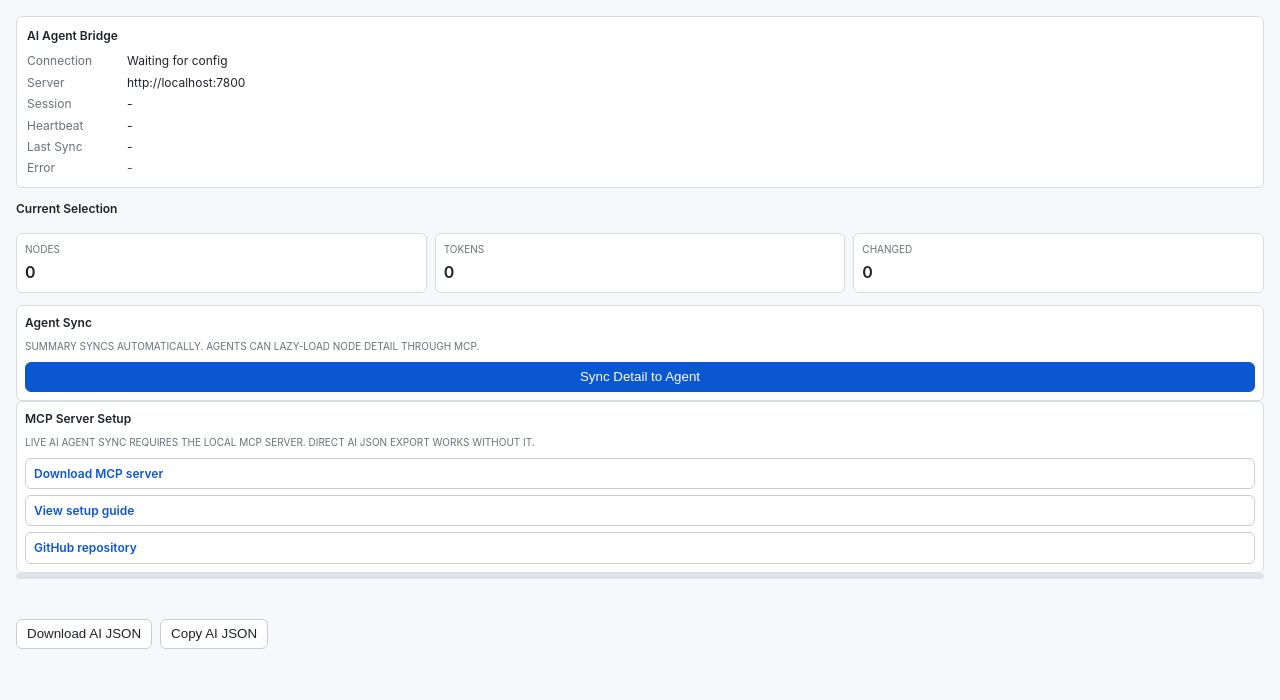
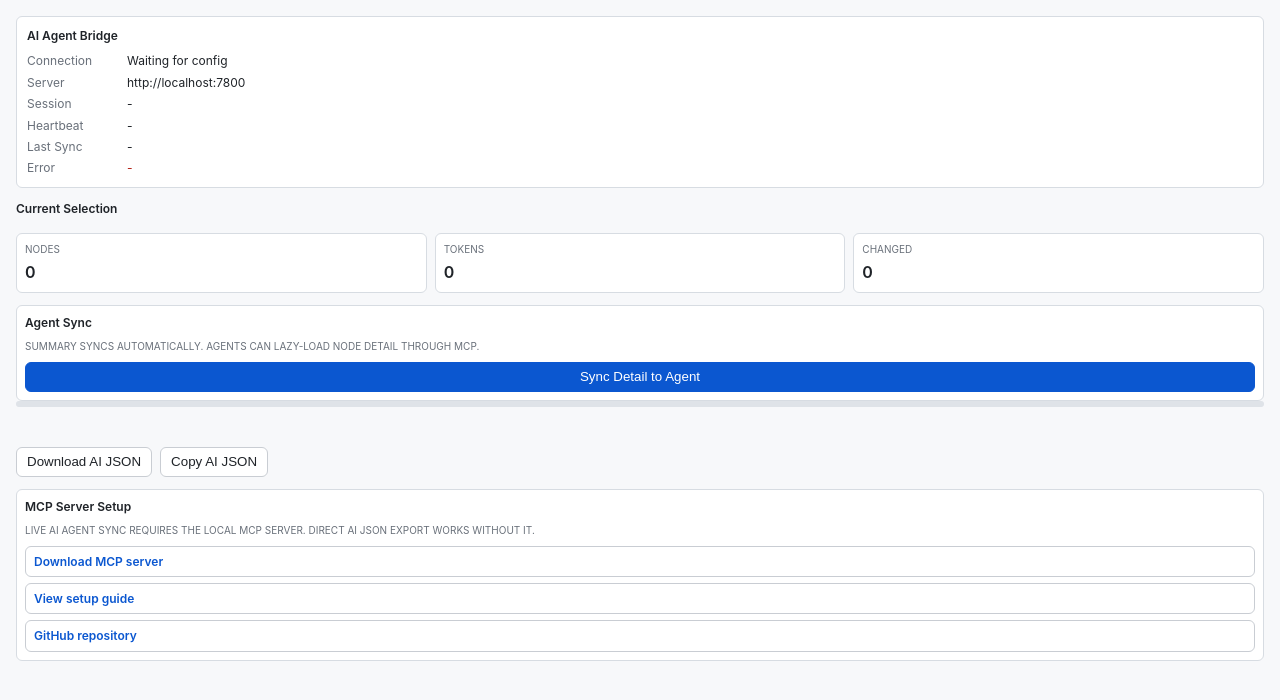
Before and after one commit to JacobDMorain/figma-ai-context-bridge, a website: page ui.html in a window 1280 px wide. Drawn offline with Linux system fonts and the light colour scheme.

Commit message:
Move MCP setup links to panel footer

```diff
--- a/ui.html
+++ b/ui.html
@@ -202,6 +202,12 @@
         <div class="label">Summary syncs automatically. Agents can lazy-load node detail through MCP.</div>
         <button class="primary" id="sync-detail">Sync Detail to Agent</button>
       </section>
+      <div class="bar"><span id="progress"></span></div>
+      <p id="status"></p>
+      <div class="row">
+        <button id="download">Download AI JSON</button>
+        <button id="copy">Copy AI JSON</button>
+      </div>
       <section id="mcp-setup" class="stat">
         <div class="section-title">MCP Server Setup</div>
         <div class="label">Live AI agent sync requires the local MCP server. Direct AI JSON export works without it.</div>
@@ -211,12 +217,6 @@
           <a class="setup-link" href="https://github.com/JacobDMorain/figma-ai-context-bridge" target="_blank" rel="noreferrer">GitHub repository</a>
         </div>
       </section>
-      <div class="bar"><span id="progress"></span></div>
-      <p id="status"></p>
-      <div class="row">
-        <button id="download">Download AI JSON</button>
-        <button id="copy">Copy AI JSON</button>
-      </div>
     </main>
     <script>
       let downloaded = false;
```
Also changed, not shown: test/compatibility.test.js (+1 -0 lines).
